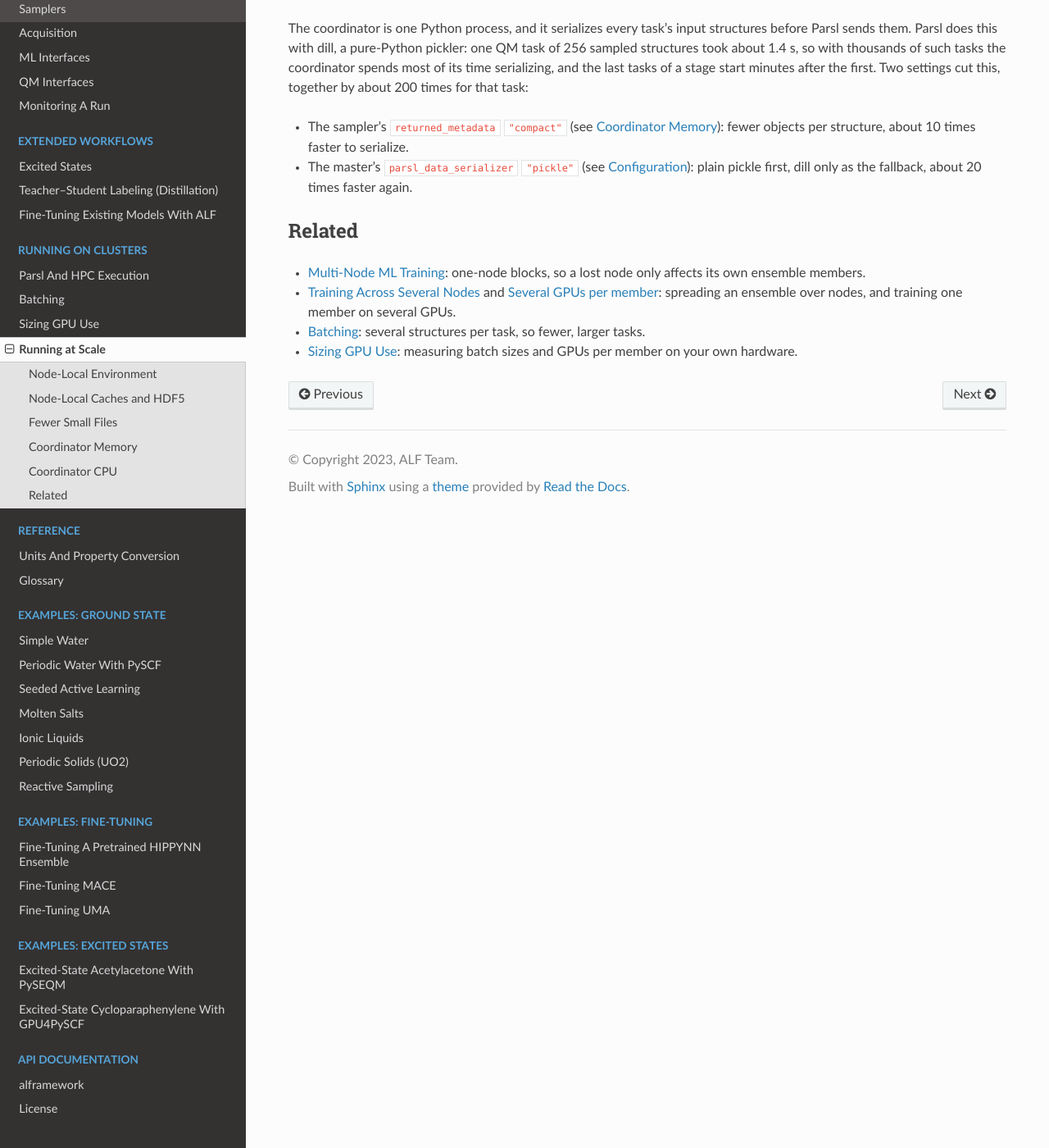
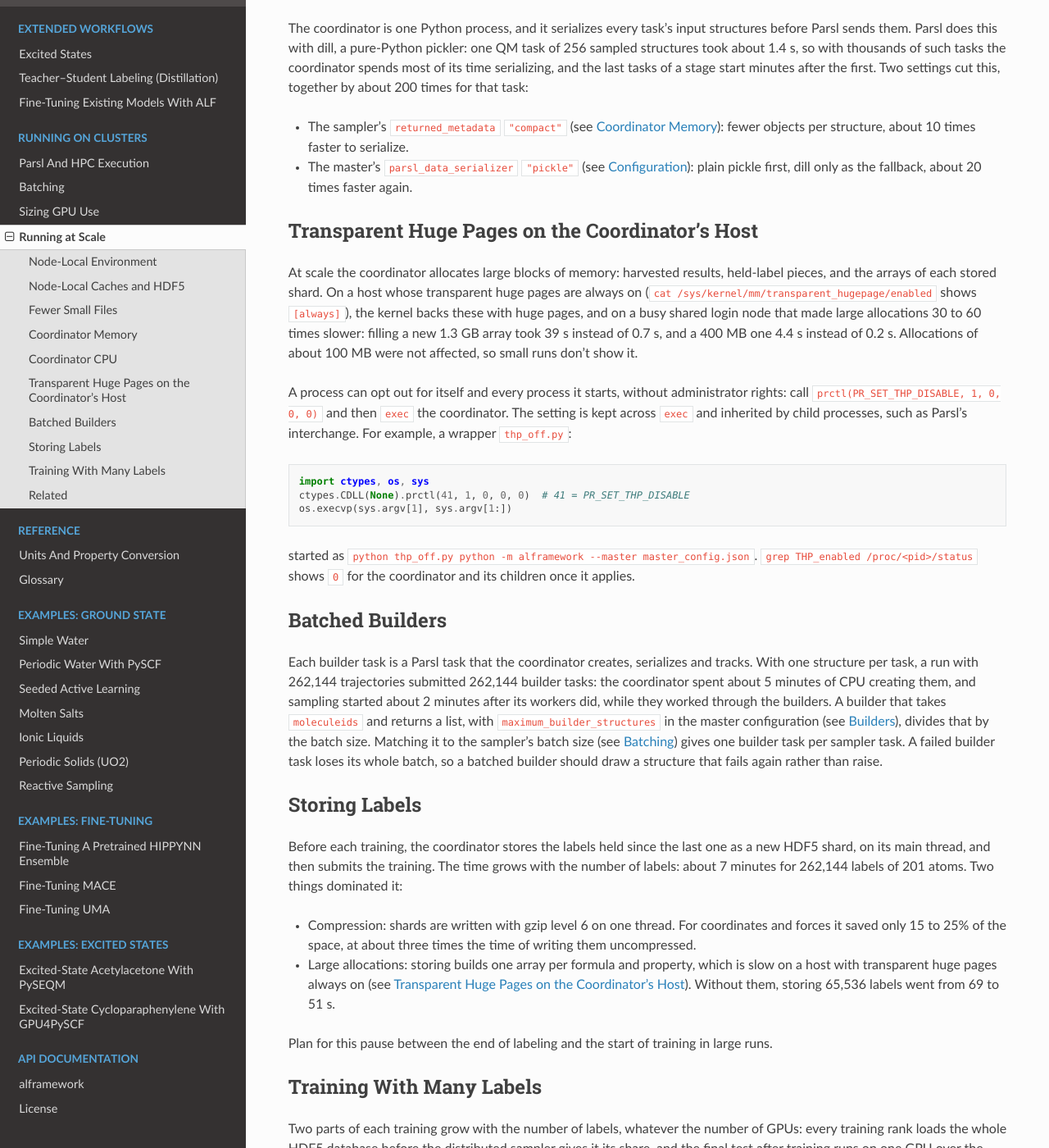
Before and after one commit to lanl/ALF, a Sphinx documentation site: the page built from docs/source/user_guide/running_at_scale.rst, in a window 1280 px wide and 1400 px high, scrolled down 1999 px. Shown: the whole window at 82% size. Built offline with Sphinx 7.4.7 and the Read the Docs theme 3.1.0, drawn with Linux system fonts in a browser that asks for light colours; pages that are not in the unit, such as notebooks, are missing from menus; some of the changed text lies outside the part shown.

Commit message:
Document huge pages, batched builders, label storage and training at scale
Running at Scale gains four sections from large-run measurements:

- Transparent huge pages on the coordinator's host: with them always on, large
  allocations on a busy login node ran 30-60x slower; a prctl wrapper turns them
  off for the coordinator and its child processes without administrator rights.
- Batched builders: one builder task per structure costs coordinator CPU and
  delays sampling at scale; maximum_builder_structures matched to the sampler
  batch gives one builder task per sampler task.
- Storing labels: the shard written before each training runs on the
  coordinator's main thread and grows with the labels (gzip 6, large arrays).
- Training with many labels: every rank loads the whole database and the final
  test runs on one GPU, so time outside the epochs grows with the labels; a
  member uses at most one node's GPUs.

Co-Authored-By: Claude Opus 5.5 <noreply@anthropic.com>

```diff
--- a/docs/source/user_guide/running_at_scale.rst
+++ b/docs/source/user_guide/running_at_scale.rst
@@ -109,6 +109,78 @@ for that task:
 - The master's ``parsl_data_serializer`` ``"pickle"`` (see :doc:`configuration`): plain pickle first, dill
   only as the fallback, about 20 times faster again.
 
+.. _running-at-scale-huge-pages:
+
+Transparent Huge Pages on the Coordinator's Host
+------------------------------------------------
+
+At scale the coordinator allocates large blocks of memory: harvested results, held-label pieces, and the
+arrays of each stored shard. On a host whose transparent huge pages are always on
+(``cat /sys/kernel/mm/transparent_hugepage/enabled`` shows ``[always]``), the kernel backs these with huge
+pages, and on a busy shared login node that made large allocations 30 to 60 times slower: filling a new
+1.3 GB array took 39 s instead of 0.7 s, and a 400 MB one 4.4 s instead of 0.2 s. Allocations of about
+100 MB were not affected, so small runs don't show it.
+
+A process can opt out for itself and every process it starts, without administrator rights: call
+``prctl(PR_SET_THP_DISABLE, 1, 0, 0, 0)`` and then ``exec`` the coordinator. The setting is kept across
+``exec`` and inherited by child processes, such as Parsl's interchange. For example, a wrapper
+``thp_off.py``:
+
+.. code-block:: python
+
+   import ctypes, os, sys
+   ctypes.CDLL(None).prctl(41, 1, 0, 0, 0)  # 41 = PR_SET_THP_DISABLE
+   os.execvp(sys.argv[1], sys.argv[1:])
+
+started as ``python thp_off.py python -m alframework --master master_config.json``. ``grep THP_enabled
+/proc/<pid>/status`` shows ``0`` for the coordinator and its children once it applies.
+
+.. _running-at-scale-batched-builders:
+
+Batched Builders
+----------------
+
+Each builder task is a Parsl task that the coordinator creates, serializes and tracks. With one structure
+per task, a run with 262,144 trajectories submitted 262,144 builder tasks: the coordinator spent about 5
+minutes of CPU creating them, and sampling started about 2 minutes after its workers did, while they worked
+through the builders. A builder that takes ``moleculeids`` and returns a list, with
+``maximum_builder_structures`` in the master configuration (see :doc:`builders`), divides that by the batch
+size. Matching it to the sampler's batch size (see :doc:`batching`) gives one builder task per sampler task.
+A failed builder task loses its whole batch, so a batched builder should draw a structure that fails again
+rather than raise.
+
+.. _running-at-scale-storing-labels:
+
+Storing Labels
+--------------
+
+Before each training, the coordinator stores the labels held since the last one as a new HDF5 shard, on its
+main thread, and then submits the training. The time grows with the number of labels: about 7 minutes for
+262,144 labels of 201 atoms. Two things dominated it:
+
+- Compression: shards are written with gzip level 6 on one thread. For coordinates and forces it saved only
+  15 to 25% of the space, at about three times the time of writing them uncompressed.
+- Large allocations: storing builds one array per formula and property, which is slow on a host with
+  transparent huge pages always on (see :ref:`running-at-scale-huge-pages`). Without them, storing 65,536
+  labels went from 69 to 51 s.
+
+Plan for this pause between the end of labeling and the start of training in large runs.
+
+.. _running-at-scale-training:
+
+Training With Many Labels
+-------------------------
+
+Two parts of each training grow with the number of labels, whatever the number of GPUs: every training rank
+loads the whole HDF5 database before the distributed sampler gives it its share, and the final test after
+training runs on one GPU over the whole test split. With 8 GPUs per member, the time outside the epochs grew
+roughly linearly, from about 1.3 minutes with 2,048 labels to about 21 minutes with 262,144.
+
+Data parallelism (see :ref:`ml-multigpu-members`) keeps the time per epoch flat only while a member's GPUs
+grow with the labels. A member's ranks start on one node, so a member uses at most one node's GPUs; beyond
+that, each epoch takes longer in proportion to the labels per GPU (four times the labels per GPU, four times
+the epoch). Size the ML job's walltime for both.
+
 Related
 -------
 
```
